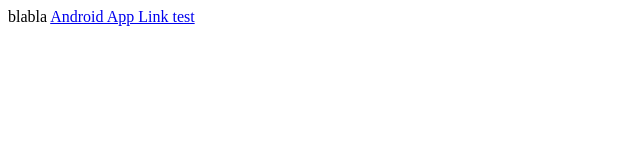
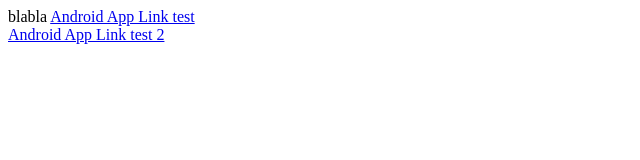
Before and after one commit to krisztian-jani/krisztian-jani.github.io, a plain HTML site: page index.html in a window 1280 px wide. Shown: the whole page, without its empty margins (0-640 px from the left). Drawn offline with Linux system fonts and the light colour scheme.

Commit message:
Added second test link

```diff
--- a/index.html
+++ b/index.html
@@ -1,3 +1,5 @@
 blabla
 <a href="https://mail.mrmikelandis.com/deeplink?id=12345678">Android App Link test</a>
 <br>
+<a href="https://mail.mrmikelandis.com/mobileservices/deeplinks/applicationID/config?host=mobilepreview-ad9a3f3b6.hana.ondemand.com&port=443&protocol=https&authType=saml2.web.post&authChallengeHeader=com.sap.cloud.security.login&endpointUri=%2FSAMLAuthLauncher&redirectParam=finishEndpointParam&requireOtp=false">Android App Link test 2</a>
+<br>
```
